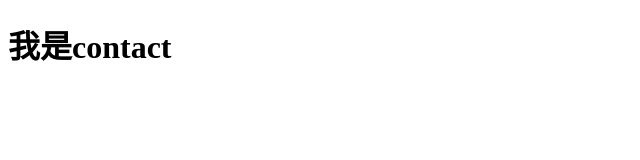
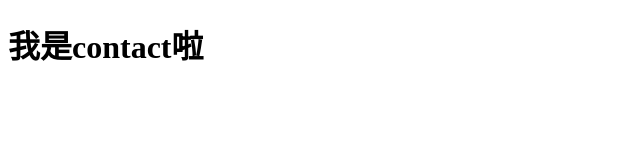
Before and after one commit to Vian1113/viteTest, a website built with Vite: page pages/contact.html in a window 1280 px wide. Shown: the full height of the page, 0-640 px from the left. Built offline with nearby package versions, Linux system fonts and the light colour scheme.

Commit message:
更新內容

```diff
--- a/pages/contact.html
+++ b/pages/contact.html
@@ -8,7 +8,7 @@
   </head>
   <body>
     <%- include('./layout/header'); -%>
-    <h1>我是contact</h1>
+    <h1>我是contact啦</h1>
     <%- include('./layout/footer'); -%>
 
     <script type="module" src="../main.js"></script>
```
